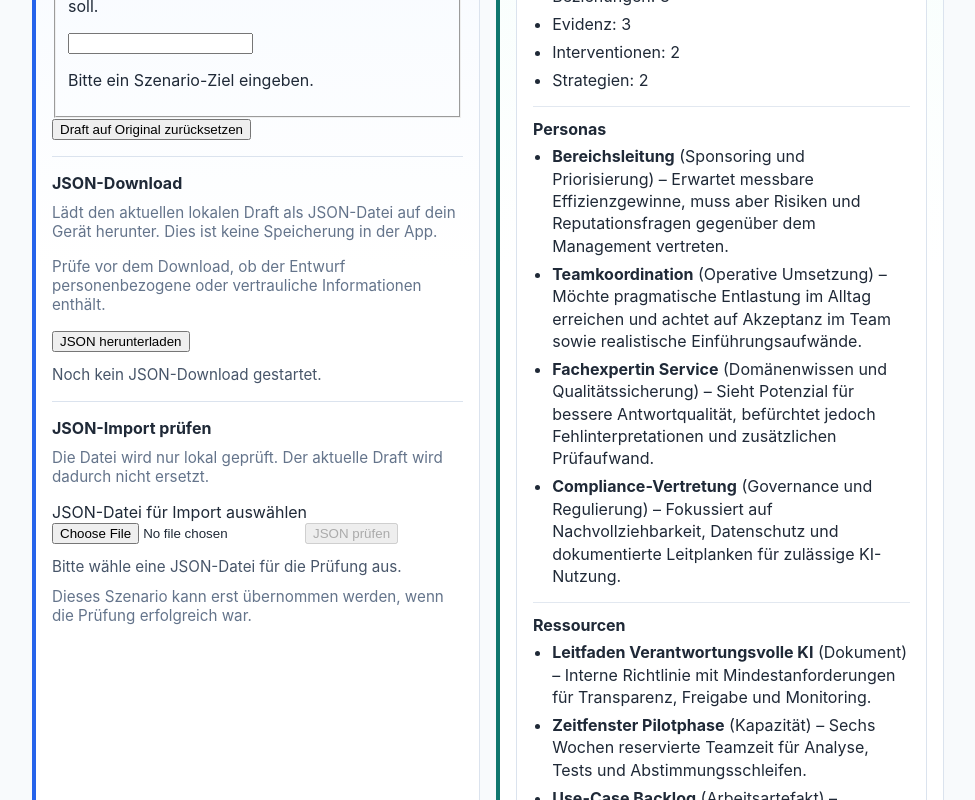
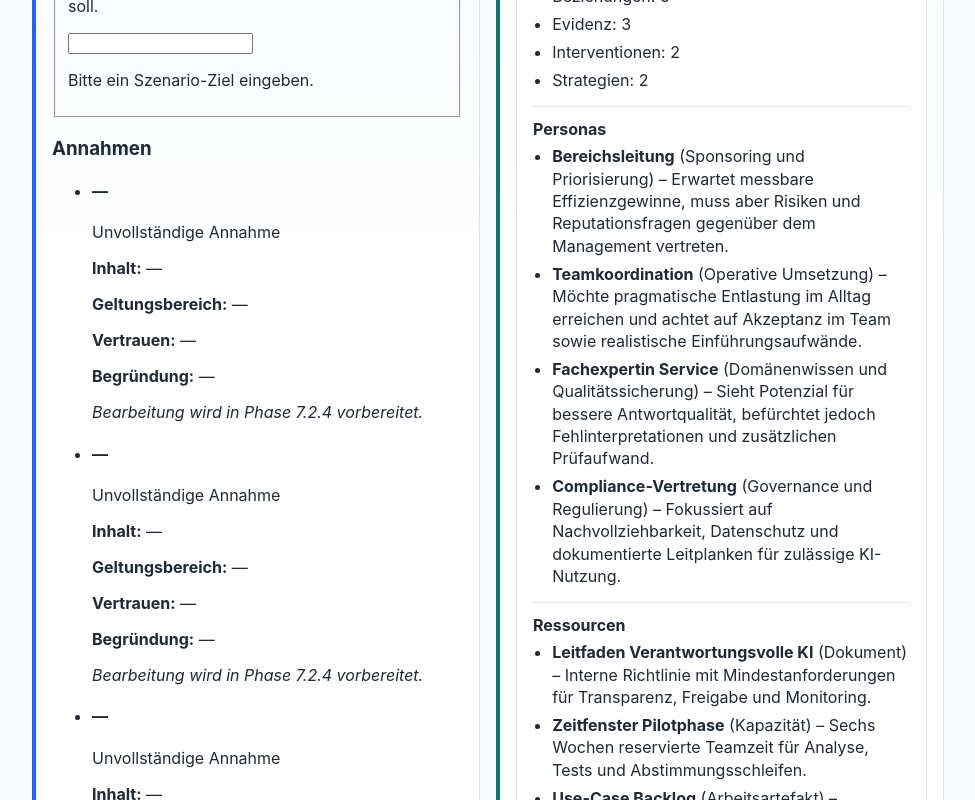
Before and after one commit to Mudler17/szenario-lab, a React (Vite) app: page / in a window 1280 px wide. Shown: the part 780-1580 px from the top of the page, without its empty margins (152-1127 px from the left). Built offline with nearby package versions, Linux system fonts and the light colour scheme.

Commit message:
Phase 7.2.3: prepare minimal assumptions draft UI

```diff
--- a/src/features/scenarios/editing/components/AssumptionDraftForm.jsx
+++ b/src/features/scenarios/editing/components/AssumptionDraftForm.jsx
@@ -1,4 +1,53 @@
-// Platzhalter für ein späteres Draft-Formular zur Bearbeitung von Annahmen.
-export default function AssumptionDraftForm() {
-  return null;
+import { getDraftAssumptions } from '../state';
+
+function isIncompleteAssumption(assumption) {
+  const title = typeof assumption?.title === 'string' ? assumption.title.trim() : '';
+  const content = typeof assumption?.content === 'string' ? assumption.content.trim() : '';
+
+  return title.length === 0 || content.length === 0;
 }
+
+function renderFieldValue(value) {
+  if (typeof value !== 'string' || value.trim().length === 0) {
+    return '—';
+  }
+
+  return value;
+}
+
+export default function AssumptionDraftForm({ scenarioDraft }) {
+  const assumptions = getDraftAssumptions(scenarioDraft);
+
+  return (
+    <section aria-label="Annahmen im lokalen Draft">
+      <h3>Annahmen</h3>
+      {assumptions.length === 0 ? (
+        <p>Noch keine Annahmen im Szenario-Draft vorhanden.</p>
+      ) : (
+        <ul>
+          {assumptions.map((assumption, index) => {
+            const statusIncomplete = isIncompleteAssumption(assumption);
+            const heading = renderFieldValue(assumption.title);
+            const itemKey = typeof assumption?.id === 'string' && assumption.id.trim().length > 0
+              ? assumption.id
+              : `assumption-${index}`;
+
+            return (
+              <li key={itemKey}>
+                <article>
+                  <h4>{heading}</h4>
+                  {statusIncomplete ? <p>Unvollständige Annahme</p> : null}
+                  <p><strong>Inhalt:</strong> {renderFieldValue(assumption.content)}</p>
+                  <p><strong>Geltungsbereich:</strong> {renderFieldValue(assumption.scope)}</p>
+                  <p><strong>Vertrauen:</strong> {renderFieldValue(assumption.confidence)}</p>
+                  <p><strong>Begründung:</strong> {renderFieldValue(assumption.rationale)}</p>
+                  <p><em>Bearbeitung wird in Phase 7.2.4 vorbereitet.</em></p>
+                </article>
+              </li>
+            );
+          })}
+        </ul>
+      )}
+    </section>
+  );
+}
--- a/src/pages/HomePage.jsx
+++ b/src/pages/HomePage.jsx
@@ -1,6 +1,6 @@
 import { useMemo, useState } from 'react';
 import { exampleScenario } from '../domain';
-import { ScenarioDraftForm } from '../features/scenarios/editing';
+import { ScenarioDraftForm, AssumptionDraftForm } from '../features/scenarios/editing';
 import {
   createDraftFromScenario,
   resetDraft,
@@ -178,6 +178,7 @@ function HomePage() {
             onDescriptionChange={handleScenarioDescriptionChange}
             onGoalChange={handleScenarioGoalChange}
           />
+          <AssumptionDraftForm scenarioDraft={scenarioDraft} />
           <button type="button" onClick={handleResetDraft}>
             Draft auf Original zurücksetzen
           </button>
```
Also changed, not shown: 2 other files (tests, documents, lock files or other folders).
